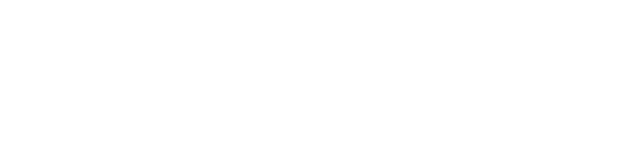
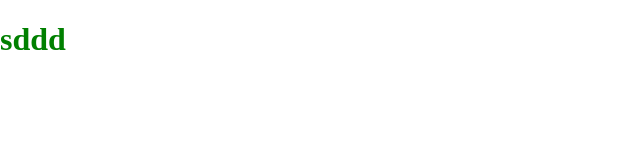
Before and after one commit to Krasnov91/test, a plain HTML site: page index.html in a window 1280 px wide. Shown: the whole page, without its empty margins (0-640 px from the left). Drawn offline with Linux system fonts and the light colour scheme.

Commit message:
added header

```diff
--- a/css/style.css
+++ b/css/style.css
@@ -2,3 +2,7 @@ body {
   margin: 0;
   padding: 0;
 }
+
+.header {
+  color: green;
+}
--- a/index.html
+++ b/index.html
@@ -4,8 +4,11 @@
   <meta charset="UTF-8">
   <meta name="viewport" content="width=device-width, initial-scale=1.0">
   <title>Document</title>
+  <link rel="stylesheet" href="css/style.css">
 </head>
 <body>
-
+  <header class="header">
+    <h1 class="fdf">sddd</h1>
+  </header>
 </body>
 </html>
```
